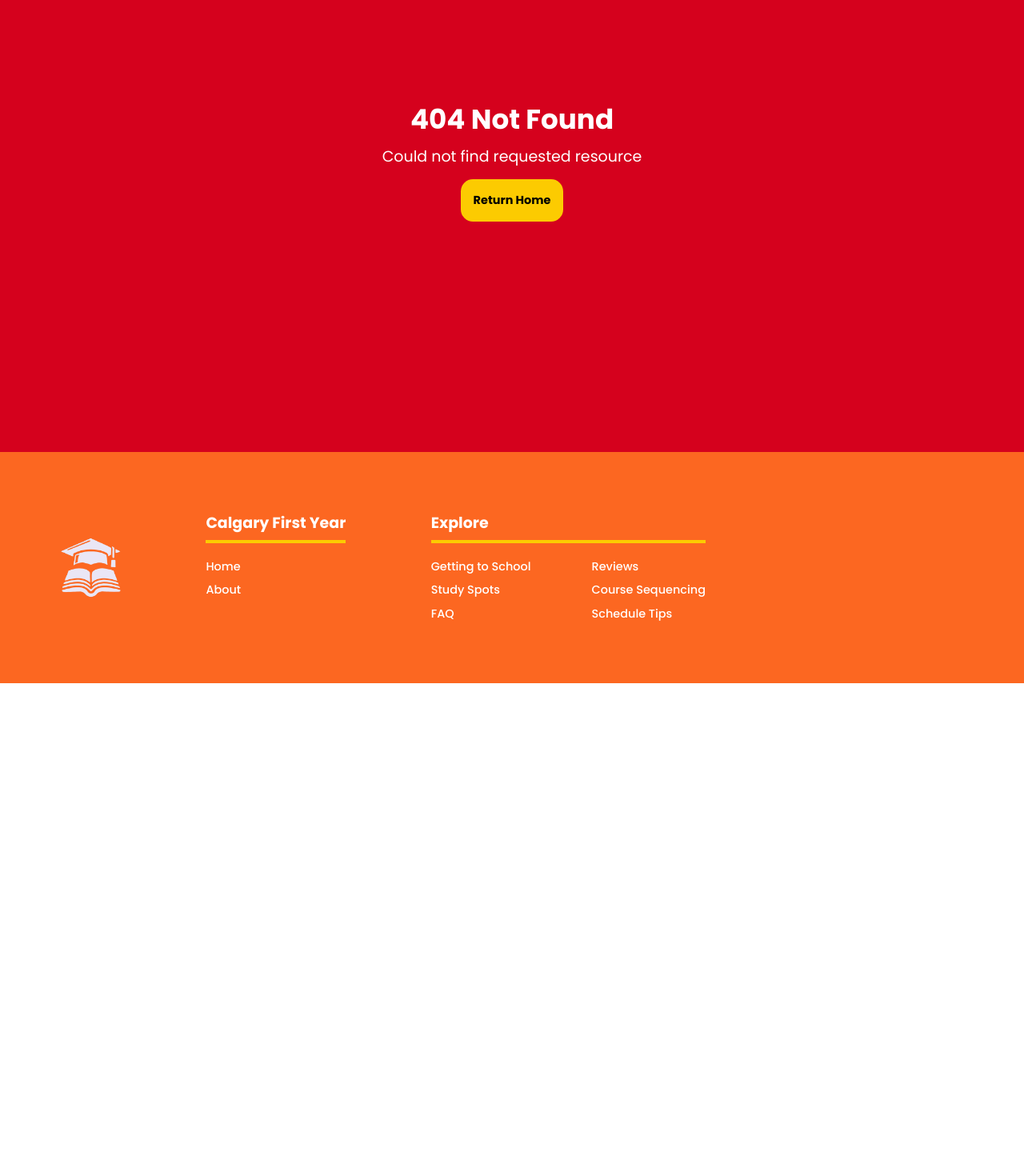
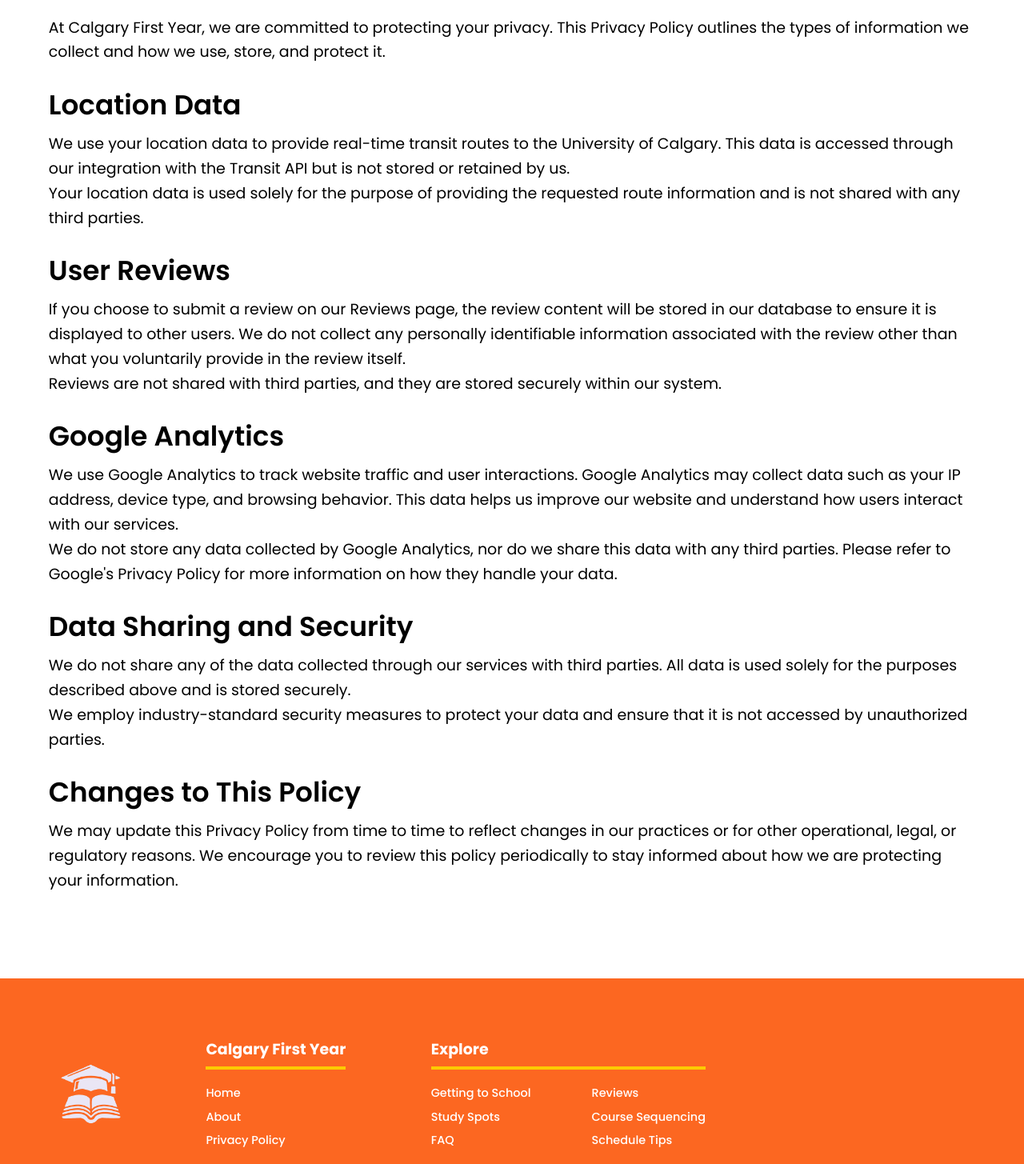
Before and after one commit to Jasmit22/ucalgaryFirstYear, a Next.js app: page /privacy-policy in a window 1280 px wide. Before the commit this address had no page. Shown: the part 235-1690 px from the top of the page at 80% size. Before the commit the page ends 1089 px from the top, so only its background shows below. Built offline with nearby package versions, Linux system fonts and the light colour scheme.

Commit message:
footer, policies, about

```diff
--- a/src/app/about/page.jsx
+++ b/src/app/about/page.jsx
@@ -2,16 +2,55 @@ import React from "react";
 
 const page = () => {
   return (
-    <div className="h-screen bg-ucalgaryGold">
-      <div className="bg-ucalgaryRed fixed top-0 z-10 h-20 w-full"></div>
-      <div className="text-black font-extrabold text-5xl text-center pt-48 pb-20">
-        Made By:
-      </div>
-      <div className="flex flex-col gap-3 text-center text-3xl text-black">
-        <span>Jasmit</span>
-        <span>Yotam</span>
-        <span>Talaal</span>
-        <span>Joseph</span>
+    <div className="min-h-screen text-black py-28">
+      <div className="text-center flex flex-col gap-8 px-16 max-lg:px-12 max-md:px-8">
+        <h1 className="text-6xl font-bold mb-6">Calgary First Year</h1>
+        <p className="text-xl leading-relaxed">
+          Calgary First Year helps first-year UofC students navigate life as
+          school approaches. We know it can be a bit strange coming to
+          university for the first time if you know nothing about it.
+        </p>
+
+        <div className="mt-10">
+          <h2 className="text-4xl font-semibold mb-4">Tech Stack</h2>
+          <p className="text-xl leading-relaxed">
+            We used Next.js with several front-end utility libraries such as
+            Tailwind and Daisy UI for this website.
+          </p>
+        </div>
+
+        <div className="mt-10">
+          <h2 className="text-4xl font-semibold mb-4">API Acknowledgements</h2>
+          <p className="text-xl leading-relaxed">
+            Thank you to the official Transit app, which granted us access to
+            their API for this project. We used the API to help students
+            navigate to campus. Although it only takes a few days to memorize
+            your transit route, it can be a bit difficult for students in remote
+            areas near the beginning.
+          </p>
+        </div>
+
+        <div className="mt-10">
+          <h2 className="text-4xl font-semibold mb-4">Features</h2>
+          <ul className="list-disc list-inside space-y-3 text-xl leading-relaxed">
+            <li>
+              Several Static FAQ Pages, which will most likely be the most used.
+            </li>
+            <li>
+              A reviews page that stores each individual review and ensures each
+              user can only leave 1 review.
+            </li>
+            <li>
+              A go-to page that customizes the route from a user&apos;s location
+              to provide real-time, detailed transit data.
+            </li>
+            <li>
+              A compilation of informational pages from the University all put
+              into one place.
+            </li>
+            <li>Google Analytics / API integration.</li>
+          </ul>
+        </div>
       </div>
     </div>
   );
--- a/src/app/components/Footer.jsx
+++ b/src/app/components/Footer.jsx
@@ -34,6 +34,12 @@ export default function footer() {
               href="/about"
             >
               About
+            </Link>
+            <Link
+              className="w-fit hover:text-ucalgaryGold transition-all duration-150 ease-linear"
+              href="/privacy-policy"
+            >
+              Privacy Policy
             </Link>
           </div>
         </div>
--- /dev/null
+++ b/src/app/privacy-policy/page.jsx
@@ -0,0 +1,99 @@
+import React from "react";
+
+const PrivacyPolicy = () => {
+  return (
+    <div className="min-h-screen text-black py-28">
+      <div className="px-16 max-lg:px-12 max-md:px-8">
+        <h1 className="text-6xl font-bold text-center mb-10">Privacy Policy</h1>
+
+        <div className="text-xl leading-relaxed space-y-8">
+          <section>
+            <h2 className="text-4xl font-semibold mb-4">Introduction</h2>
+            <p>
+              At Calgary First Year, we are committed to protecting your
+              privacy. This Privacy Policy outlines the types of information we
+              collect and how we use, store, and protect it.
+            </p>
+          </section>
+
+          <section>
+            <h2 className="text-4xl font-semibold mb-4">Location Data</h2>
+            <p>
+              We use your location data to provide real-time transit routes to
+              the University of Calgary. This data is accessed through our
+              integration with the Transit API but is not stored or retained by
+              us.
+            </p>
+            <p>
+              Your location data is used solely for the purpose of providing the
+              requested route information and is not shared with any third
+              parties.
+            </p>
+          </section>
+
+          <section>
+            <h2 className="text-4xl font-semibold mb-4">User Reviews</h2>
+            <p>
+              If you choose to submit a review on our Reviews page, the review
+              content will be stored in our database to ensure it is displayed
+              to other users. We do not collect any personally identifiable
+              information associated with the review other than what you
+              voluntarily provide in the review itself.
+            </p>
+            <p>
+              Reviews are not shared with third parties, and they are stored
+              securely within our system.
+            </p>
+          </section>
+
+          <section>
+            <h2 className="text-4xl font-semibold mb-4">Google Analytics</h2>
+            <p>
+              We use Google Analytics to track website traffic and user
+              interactions. Google Analytics may collect data such as your IP
+              address, device type, and browsing behavior. This data helps us
+              improve our website and understand how users interact with our
+              services.
+            </p>
+            <p>
+              We do not store any data collected by Google Analytics, nor do we
+              share this data with any third parties. Please refer to
+              Google&apos;s Privacy Policy for more information on how they
+              handle your data.
+            </p>
+          </section>
+
+          <section>
+            <h2 className="text-4xl font-semibold mb-4">
+              Data Sharing and Security
+            </h2>
+            <p>
+              We do not share any of the data collected through our services
+              with third parties. All data is used solely for the purposes
+              described above and is stored securely.
+            </p>
+            <p>
+              We employ industry-standard security measures to protect your data
+              and ensure that it is not accessed by unauthorized parties.
+            </p>
+          </section>
+
+          <section>
+            <h2 className="text-4xl font-semibold mb-4">
+              Changes to This Policy
+            </h2>
+            <p>
+              We may update this Privacy Policy from time to time to reflect
+              changes in our practices or for other operational, legal, or
+              regulatory reasons. We encourage you to review this policy
+              periodically to stay informed about how we are protecting your
+              information.
+            </p>
+          </section>
+        </div>
+      </div>
+    </div>
+  );
+};
+
+export default PrivacyPolicy;
```
